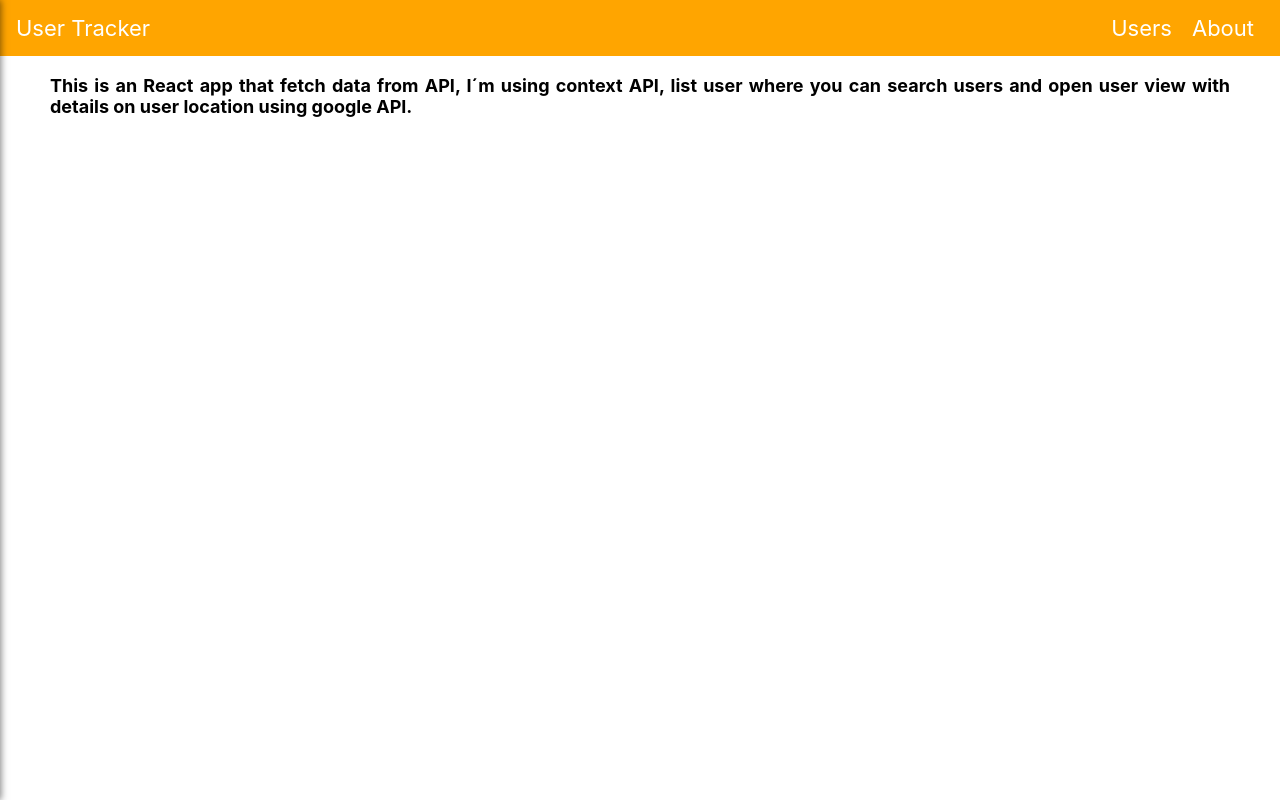
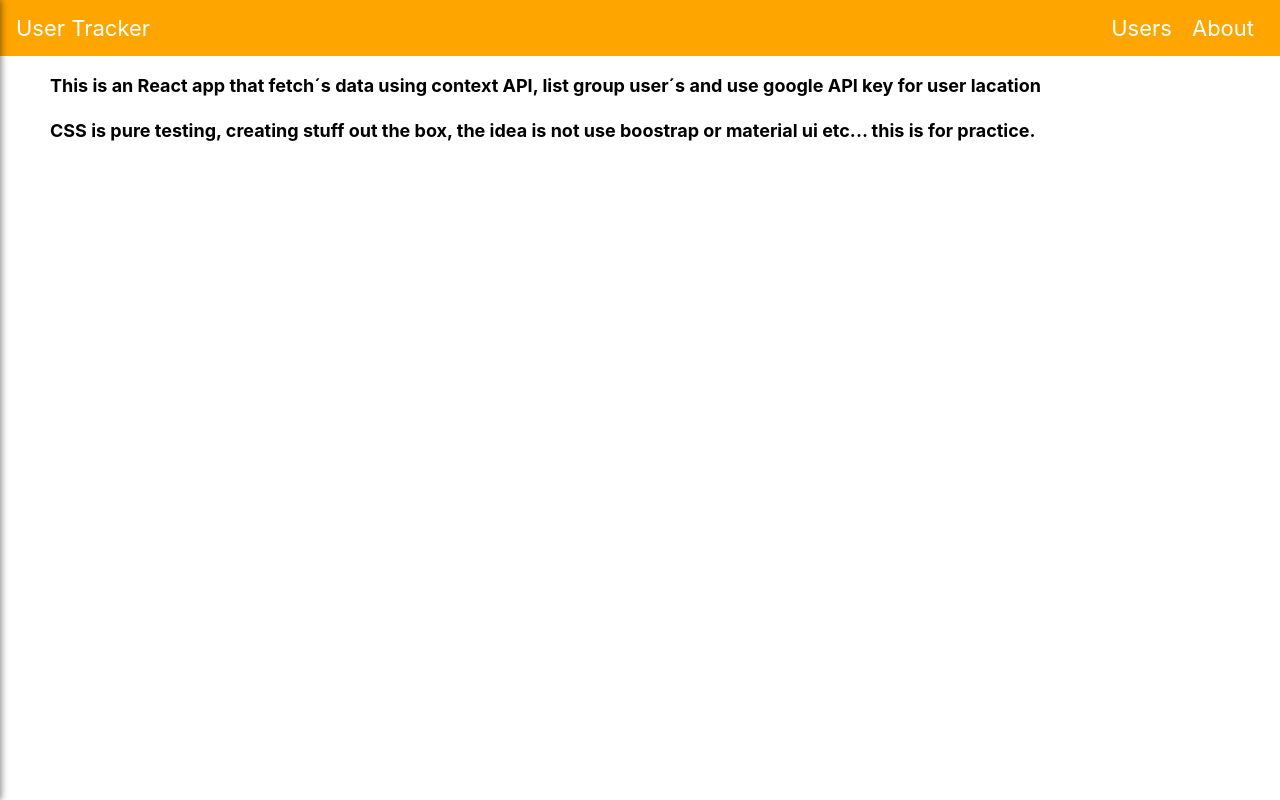
Before and after one commit to l3ernardo/Ctrack, a React (Create React App) app: page / in a window 1280 px wide. Built offline with nearby package versions, Linux system fonts and the light colour scheme; no server answers; what google-maps-react would draw is missing.

Commit message:
error fix

```diff
--- a/src/components/Home.js
+++ b/src/components/Home.js
@@ -4,7 +4,8 @@ export default class Home extends Component {
   render() {
     return (
       <div className="container">
-        <h4>This is an React app that fetch data from API, I´m using context API, list user where you can search users and open user view with details on user location using google API.</h4>
+        <h4>This is an React app that fetch´s data using context API, list group user´s and use google API key for user lacation</h4>
+        <h4>CSS is pure testing, creating stuff out the box, the idea is not use boostrap or material ui etc... this is for practice.</h4>
       </div>
     )
   }
--- a/src/components/Teams.js
+++ b/src/components/Teams.js
@@ -1,5 +1,5 @@
 import React, { Component } from 'react'
-import Users from './Page/Users'
+import Users from './page/Users'
 
 import { Consumer } from '../context';
 
--- a/src/components/page/Users.js
+++ b/src/components/page/Users.js
@@ -11,7 +11,7 @@ const Users = props => {
         <p><b>Phone :</b> {props.content.phone}</p>
         <p><b>E-mail :</b>{props.content.email}</p>
         <p><b>Website :</b> {props.content.website}</p>
-        <Link to={`Page/userform/${props.content.id}`}><button>Contact</button></Link>
+        <Link to={`page/userform/${props.content.id}`}><button>Contact</button></Link>
     </div>
   );
 }
```
Also changed, not shown: src/App.js (+4 -4 lines), src/components/layout/Drawer.css (renamed from src/components/Navbar/Drawer.css), src/components/layout/Drawer.js (renamed from src/components/Navbar/Drawer.js), src/components/layout/Humbutton.css (renamed from src/components/Navbar/Humbutton.css), src/components/layout/Humbutton.js (renamed from src/components/Navbar/Humbutton.js), src/components/layout/Navbar.css (renamed from src/components/Navbar/Navbar.css), src/components/layout/Navbar.js (renamed from src/components/Navbar/Navbar.js).
